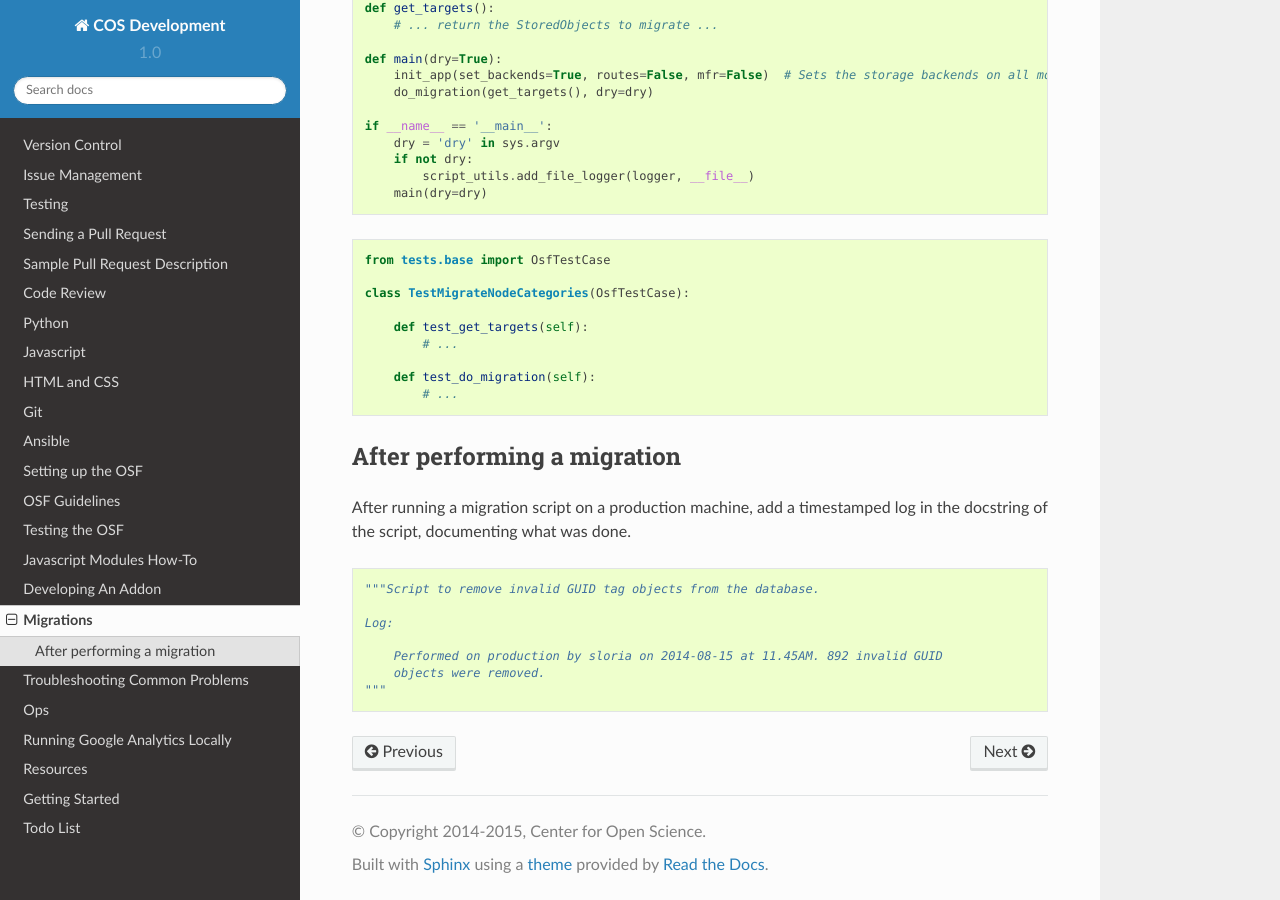
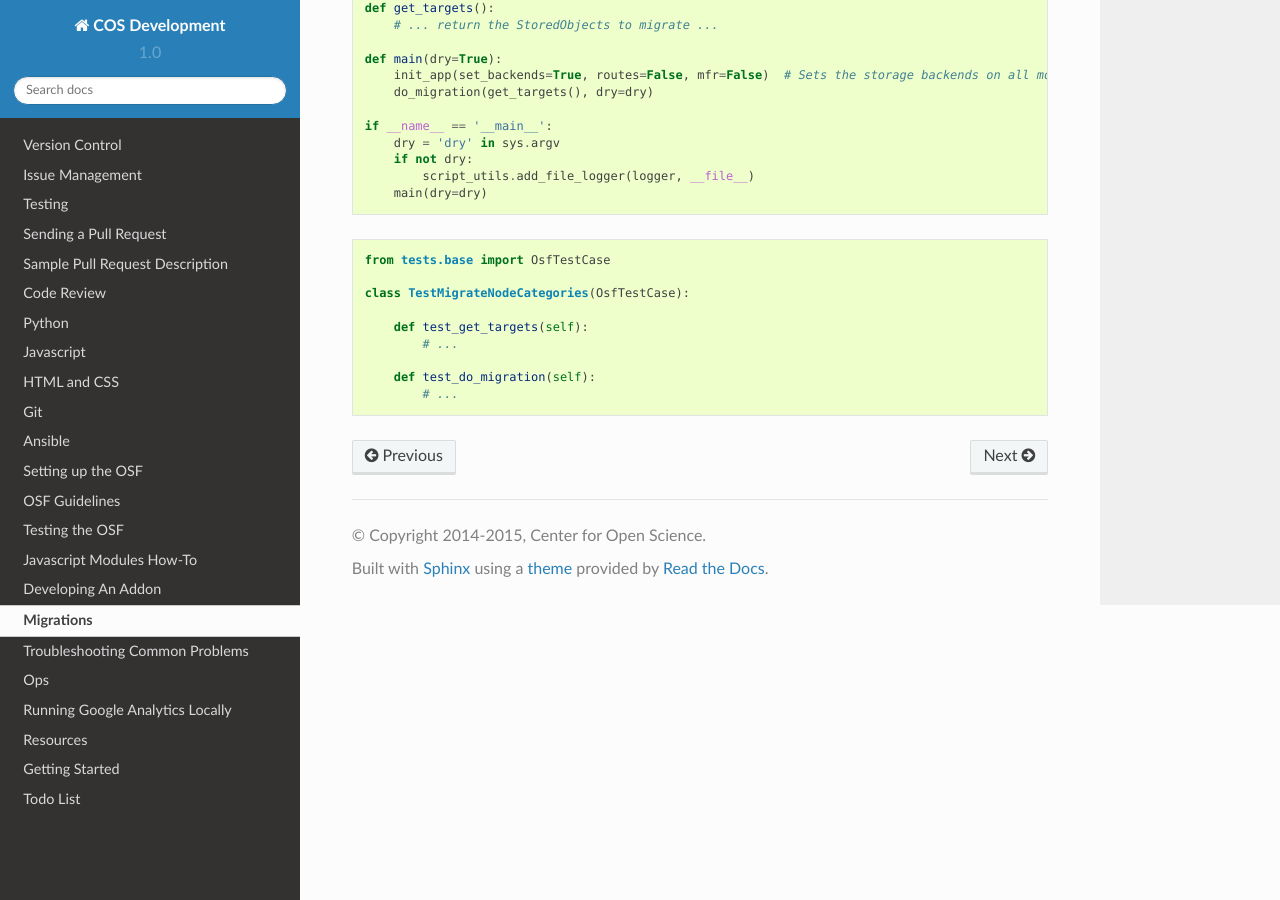
Before and after one commit to CenterForOpenScience/COSDev, a Sphinx documentation site: the page built from docs/osf/migrations.rst, in a window 1280 px wide and 900 px high, scrolled down 819 px. Built offline with Sphinx 7.4.7 and the Read the Docs theme 2.0.0, drawn with Linux system fonts in a browser that asks for light colours.

Commit message:
Don't need to update migration logs manually any more
Since we already use a file logger

```diff
--- a/docs/osf/migrations.rst
+++ b/docs/osf/migrations.rst
@@ -59,19 +59,3 @@ Below is the skeleton of an example migration.
 
         def test_do_migration(self):
             # ...
-
-
-After performing a migration
-----------------------------
-
-After running a migration script on a production machine, add a timestamped log in the docstring of the script, documenting what was done.
-
-.. code-block:: python
-
-    """Script to remove invalid GUID tag objects from the database.
-
-    Log:
-
-        Performed on production by sloria on 2014-08-15 at 11.45AM. 892 invalid GUID
-        objects were removed.
-    """
```
